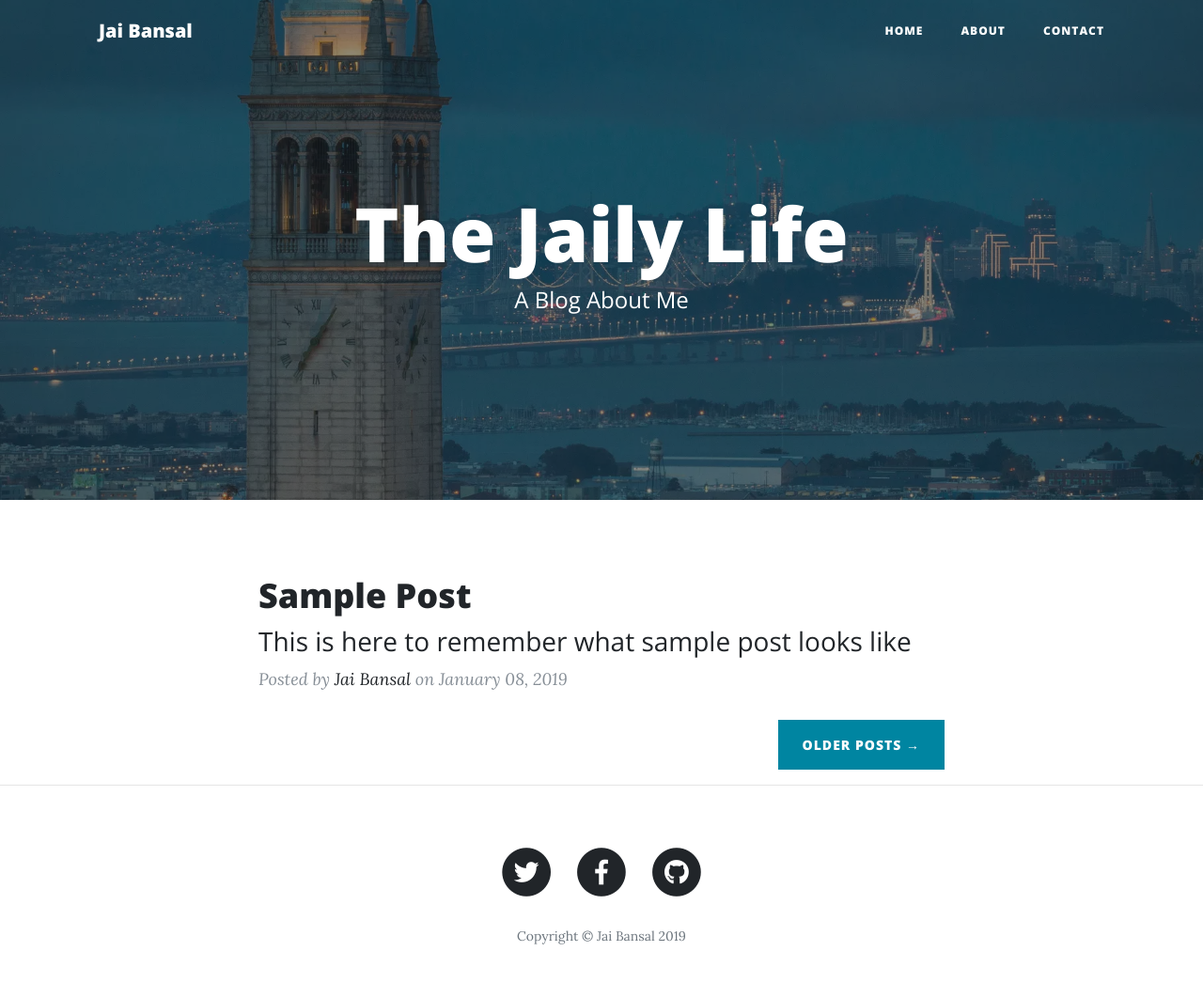
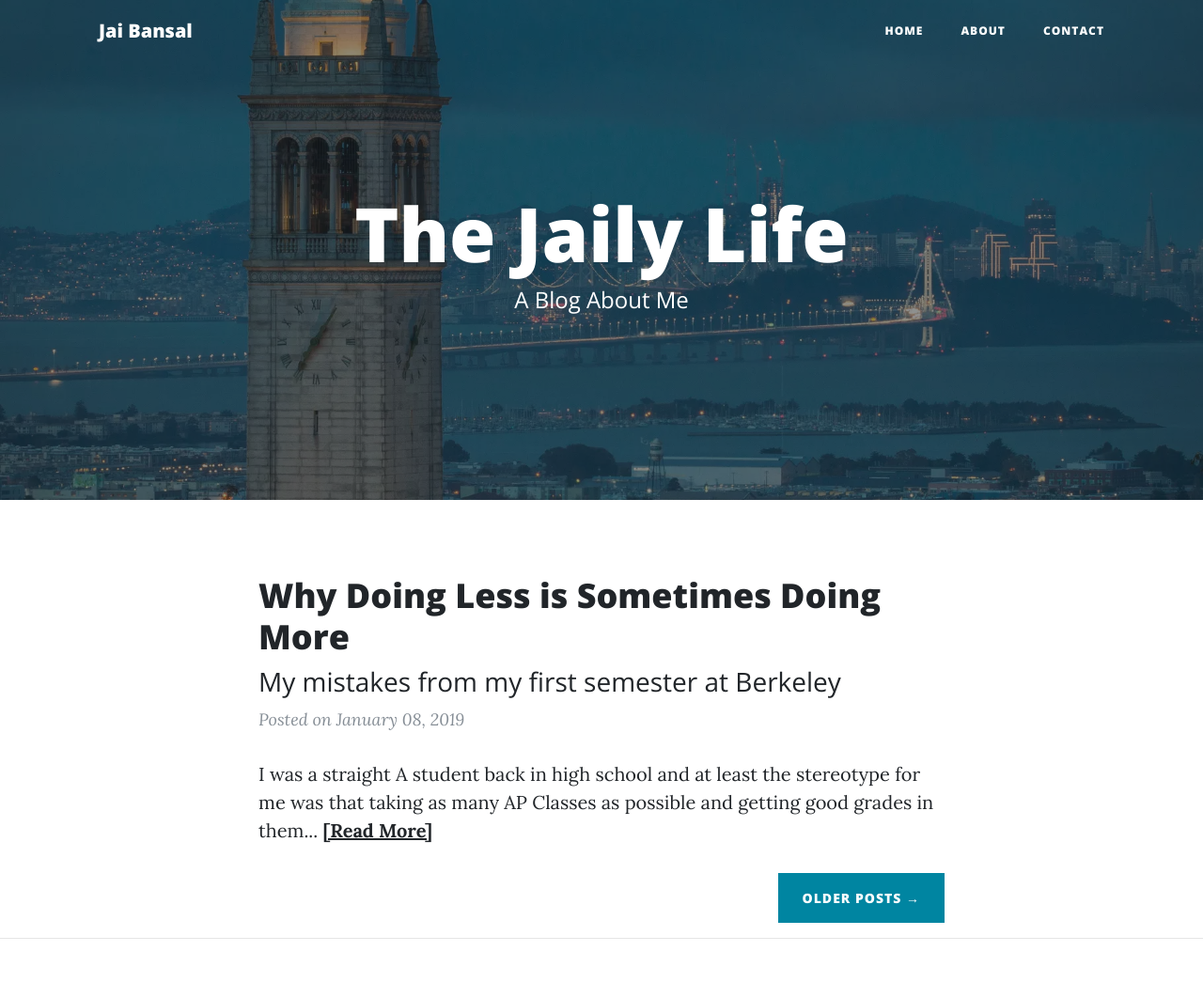
Before and after one commit to jaikb/jaikb.github.io, a website: page index.html in a window 1280 px wide. Shown: the top 1062 px of the page at 94% size. Drawn offline with nearby package versions, Linux system fonts and the light colour scheme.

Commit message:
Updated for the first blog post

```diff
--- a/index.html
+++ b/index.html
@@ -71,15 +71,16 @@
           <div class="post-preview">
             <a href="post.html">
               <h2 class="post-title">
-                Sample Post
+                Why Doing Less is Sometimes Doing More
               </h2>
               <h3 class="post-subtitle">
-                This is here to remember what sample post looks like
+                My mistakes from my first semester at Berkeley
               </h3>
             </a>
-            <p class="post-meta">Posted by
-              <a href="about.html">Jai Bansal</a>
-              on January 08, 2019</p>
+            <p class="post-meta">Posted on January 08, 2019</p>
+            <p style="font-size:20px">I was a straight A student back in high school and at least the stereotype for me was that taking as many AP Classes
+              as possible and getting good grades in them... <b> <a href="post.html" class="post-read-more">[Read&nbsp;More]</a> </b>
+            </p>
           </div>
           <!-- Pager -->
           <div class="clearfix">
```
